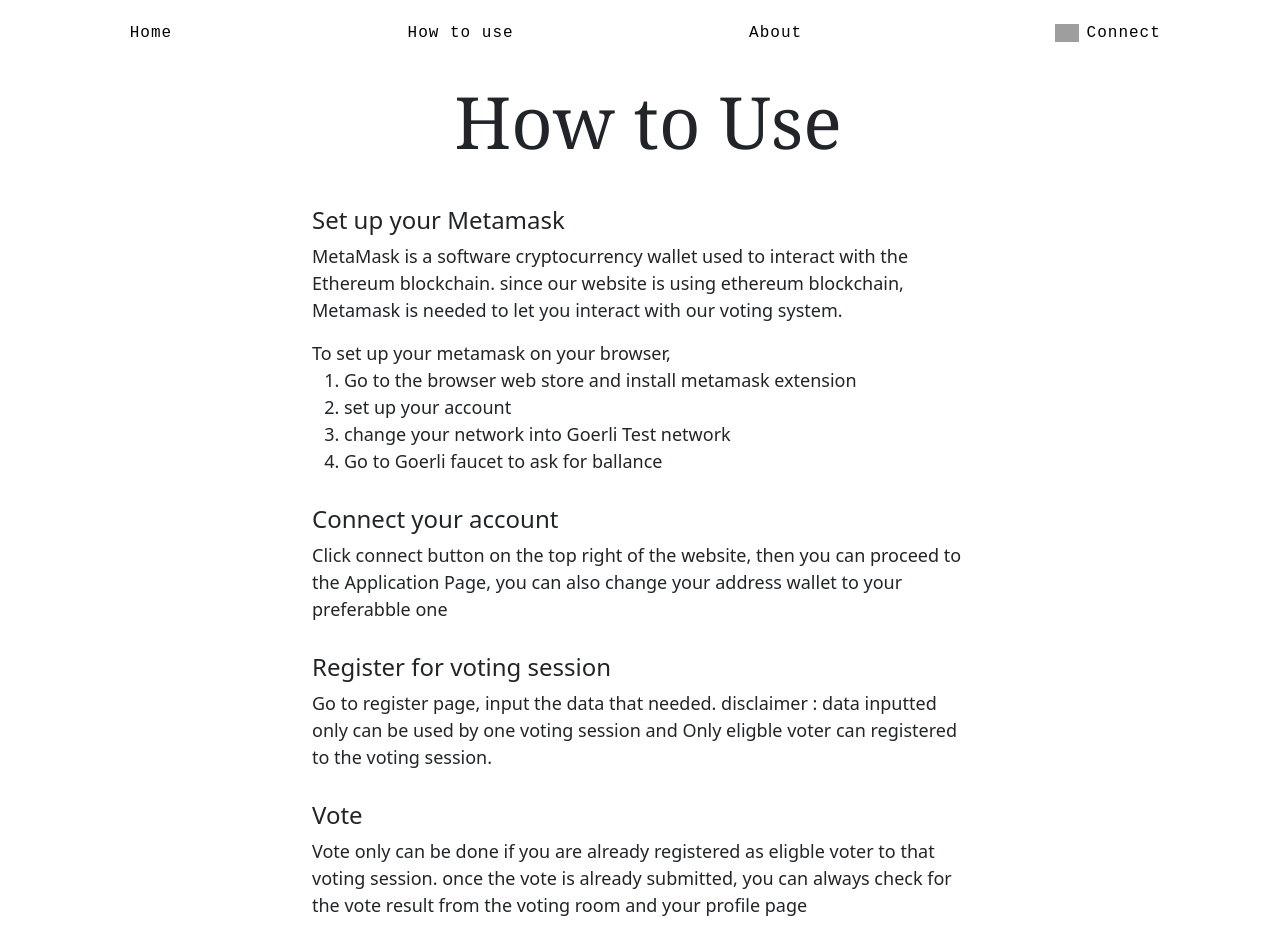
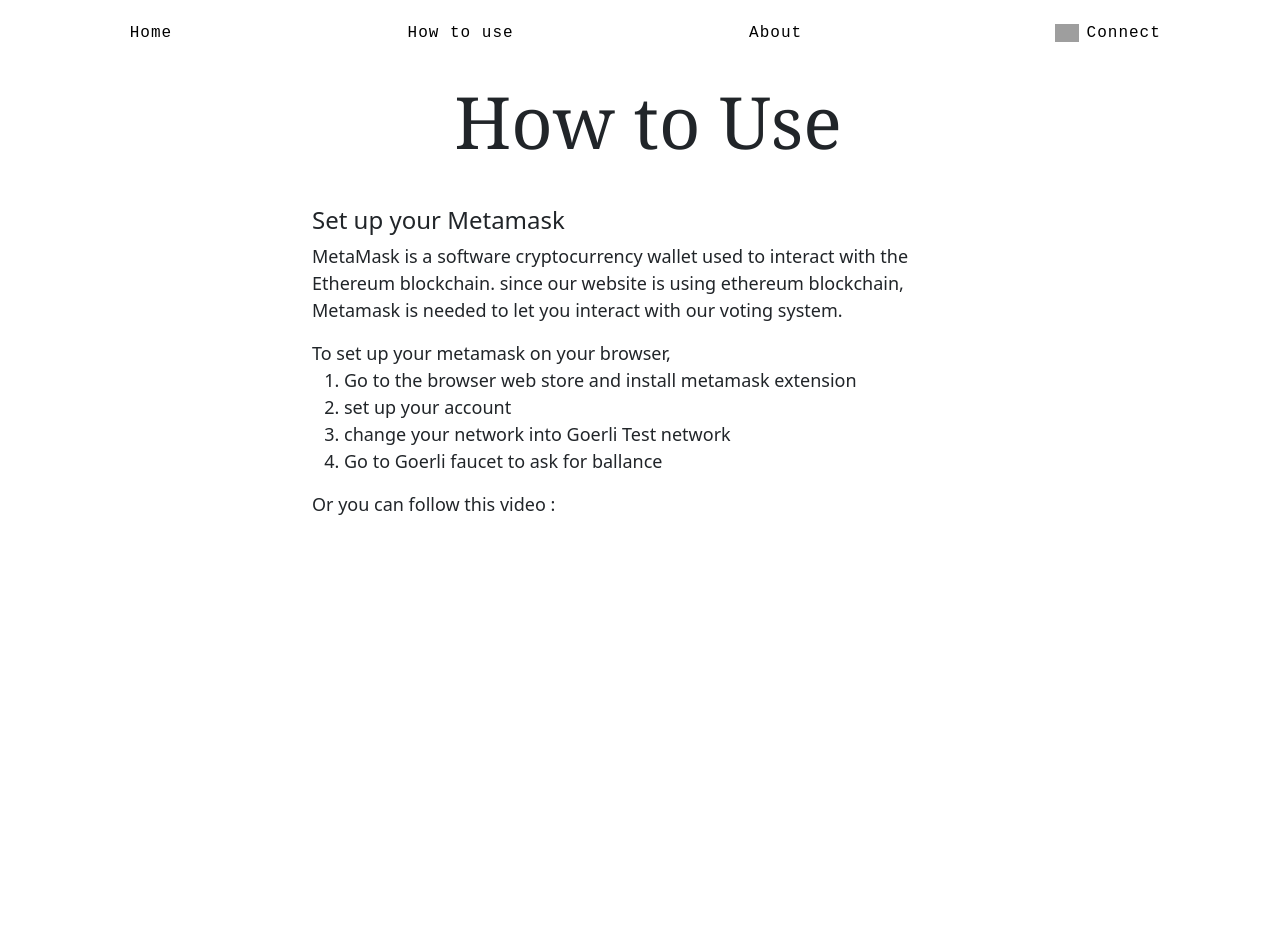
Before and after one commit to fahmifakhir/Voting-dapp, a React (Create React App) app: page /how-to-use in a window 1280 px wide. Shown: the top 928 px of the page. Built offline with nearby package versions, Linux system fonts and the light colour scheme; grey boxes are pictures that could not be loaded.

Commit message:
Last Update
today

```diff
--- a/package.json
+++ b/package.json
@@ -15,7 +15,7 @@
     "merkletreejs": "^0.2.32",
     "react": "^18.2.0",
     "react-dom": "^18.2.0",
-    "react-player": "^2.10.1",
+    "react-player": "^2.11.0",
     "react-router-dom": "^6.3.0",
     "react-scripts": "5.0.1",
     "react-spinners": "^0.13.1",
--- a/src/HowToUse.js
+++ b/src/HowToUse.js
@@ -1,4 +1,5 @@
 import React, { useEffect } from "react";
+import ReactPlayer from "react-player";
 
 const About = ({ app, setApp }) => {
   useEffect(() => {
@@ -31,7 +32,11 @@
               <li>change your network into Goerli Test network</li>
               <li>Go to Goerli faucet to ask for ballance</li>
             </ol>
+            Or you can follow this video :
           </p>
+          <div className="d-flex flex-column align-items-center justify-content-center h-75">
+            <ReactPlayer url= "https://youtu.be/luoSbbb37Rs" controls ={true}/>
+          </div>
           <h4>Connect your account</h4>
           <p>Click connect button on the top right of the website, then you can
           proceed to the Application Page, you can also change your address
```
Also changed, not shown: 1 other file (tests, documents, lock files or other folders).
